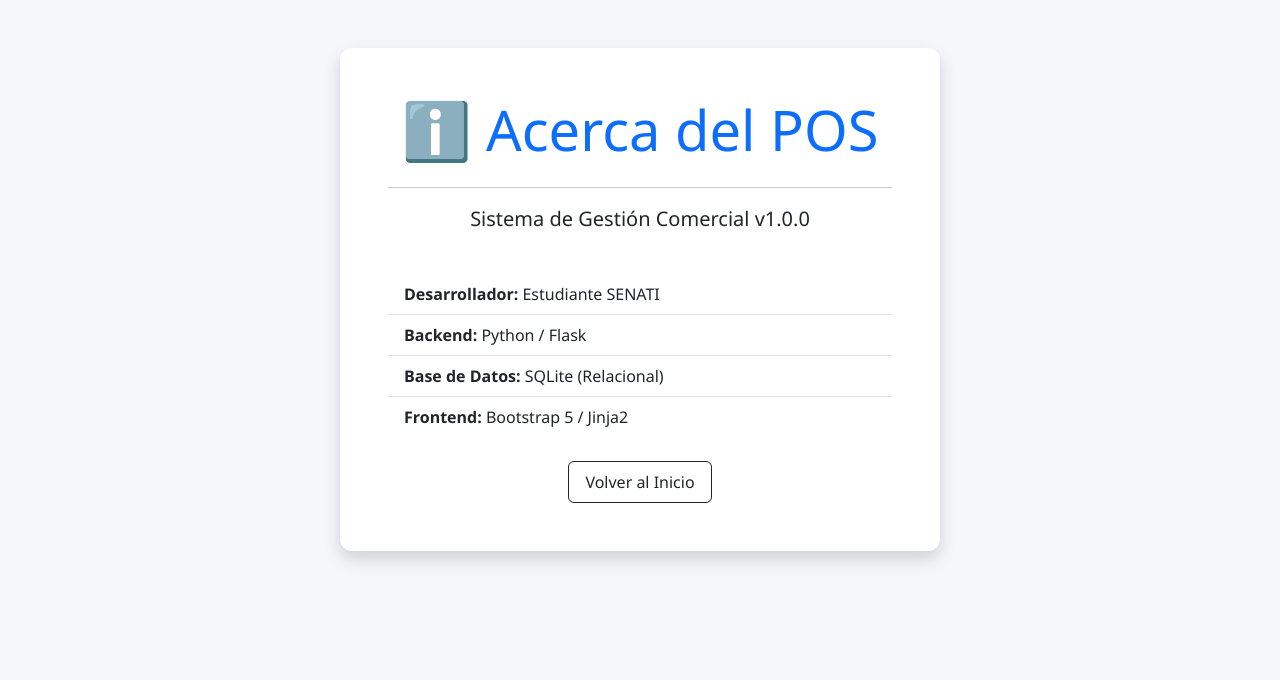
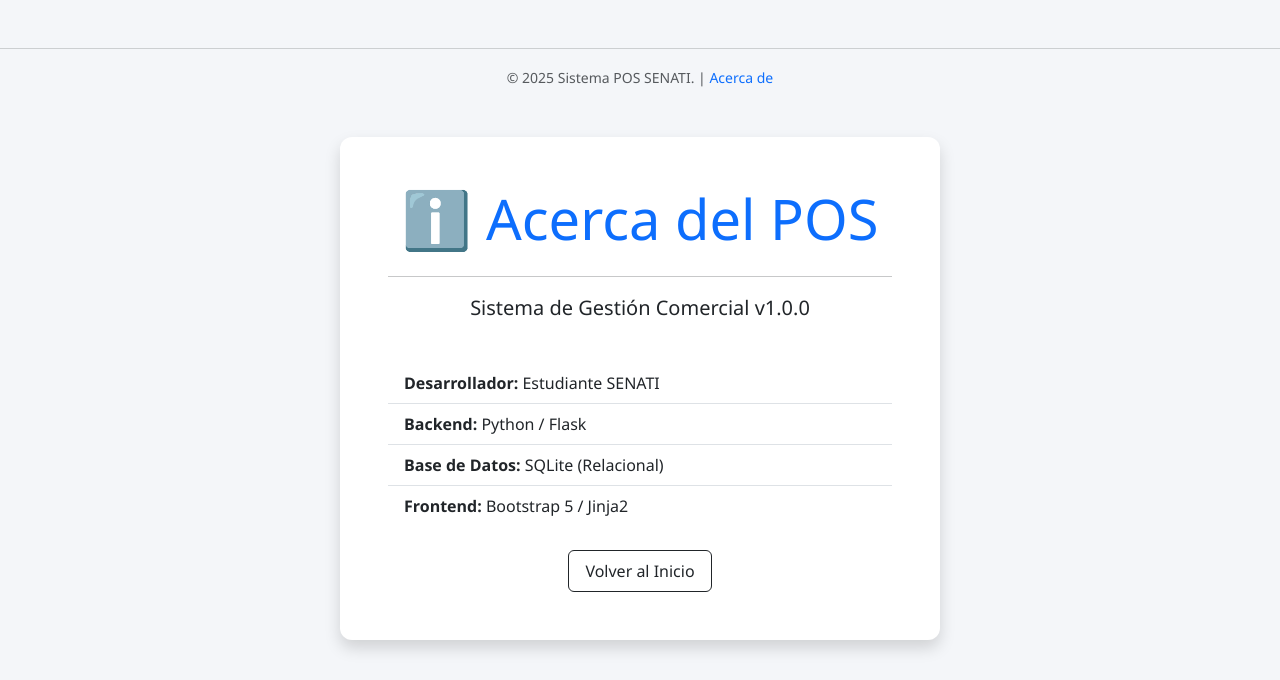
Before and after one commit to JimAcosta123/sistema-pos-senati, a Flask app: page /acerca in a window 1280 px wide. Shown: the part 56-736 px from the top of the page. Run offline with Flask 3, Linux system fonts and the light colour scheme.

Commit message:
ui: Integración de enlace de navegación a créditos en footer global

```diff
--- a/templates/base.html
+++ b/templates/base.html
@@ -41,6 +41,14 @@
         </div>
     </nav>
 
+    <footer class="text-center mt-5 mb-3 text-muted">
+        <hr>
+        <small>
+            &copy; 2025 Sistema POS SENATI.
+            | <a href="/acerca" class="text-decoration-none">Acerca de</a>
+        </small>
+    </footer>
+
     <div class="container mt-4">
         {% block content %}
         {% endblock %}
```
